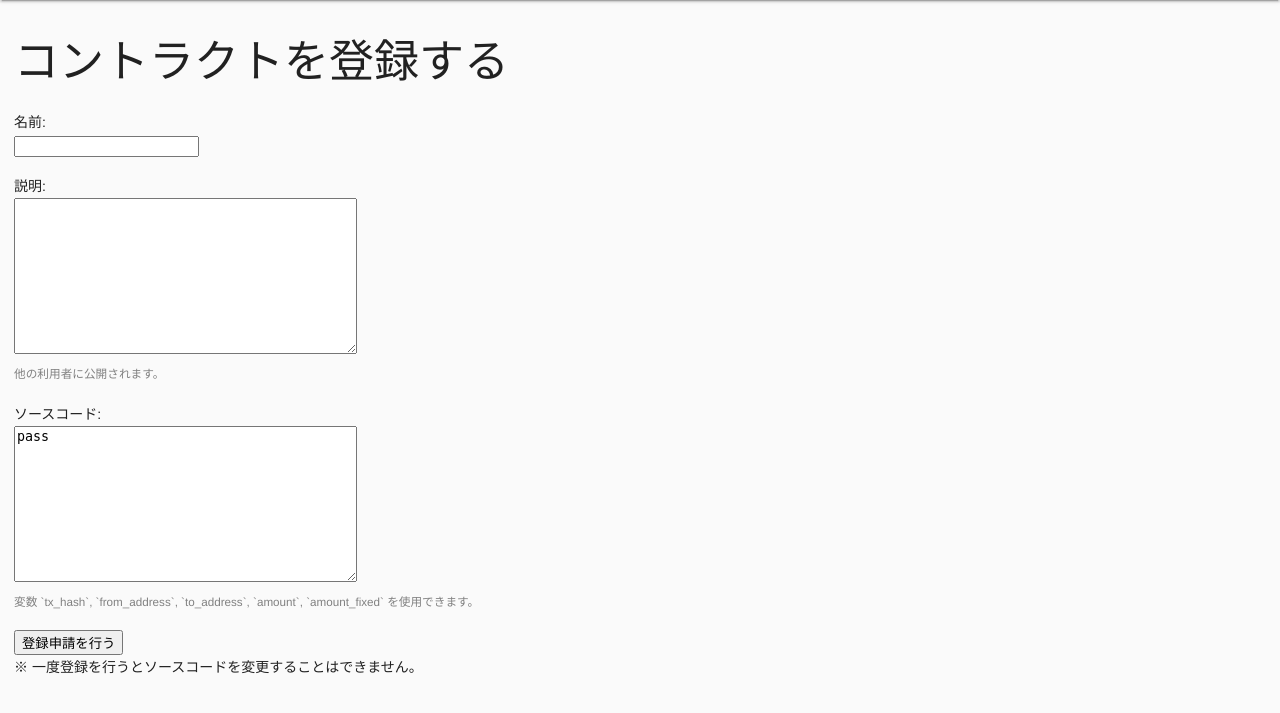
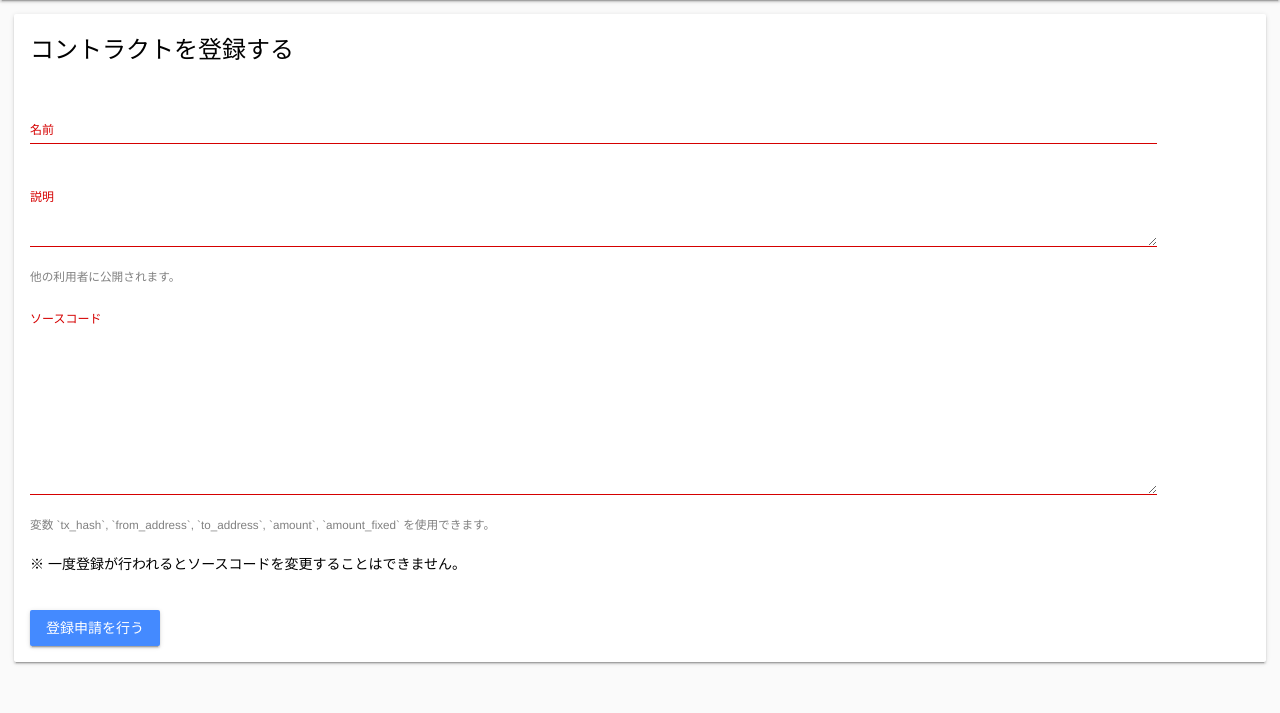
Before and after one commit to UTpay/UTpay, a Django app: page /accounts/mypage/contract/register/ in a window 1280 px wide. Shown: the part 64-777 px from the top of the page. Run offline with Django 3.2, Linux system fonts and the light colour scheme; the visitor is signed in with stand-in values (Sample User, id 1); parts of the project's set-up code (start-up, migrations or seed data) failed here and were passed over.

Commit message:
Update contract register page

```diff
--- a/accounts/forms.py
+++ b/accounts/forms.py
@@ -51,6 +51,21 @@ class SignUpForm(UserCreationForm):
         fields = ('username', 'first_name', 'last_name', 'email', 'password1', 'password2')
 
 class ContractForm(ModelForm):
+    name = forms.CharField(
+        label='名前',
+        widget=forms.TextInput(attrs={'class': 'mdl-textfield__input'}),
+    )
+    description = forms.CharField(
+        label='説明',
+        help_text='他の利用者に公開されます。',
+        widget=forms.Textarea(attrs={'class': 'mdl-textfield__input', 'rows': '3'}),
+    )
+    code = forms.CharField(
+        label='ソースコード',
+        help_text='変数 `tx_hash`, `from_address`, `to_address`, `amount`, `amount_fixed` を使用できます。',
+        widget=forms.Textarea(attrs={'class': 'mdl-textfield__input'}),
+    )
+
     class Meta:
         model = Contract
         fields = ['name', 'description', 'code']
--- a/accounts/templates/contract_register.html
+++ b/accounts/templates/contract_register.html
@@ -3,23 +3,30 @@
 {% block title %}{{ title }} - UTpay{% endblock %}
 
 {% block content %}
-  <h2>コントラクトを登録する</h2>
+<div class="mdl-card mdl-shadow--2dp">
+  <div class="mdl-card__title">
+    <h2 class="mdl-card__title-text">コントラクトを登録する</h2>
+  </div>
+  <div class="mdl-card__supporting-text">
     <form method="post">
       {% csrf_token %}
       {% for field in form %}
-      <p>
-        {{ field.label_tag }}<br>
+      <div class="mdl-textfield mdl-js-textfield mdl-textfield--floating-label">
         {{ field }}
+        <label class="mdl-textfield__label" for="{{ field.id_for_label }}">{{ field.label }}</label>
+      </div>
+      {% for error in field.errors %}
+      <p class="form-error">{{ error }}</p>
+      {% endfor %}
       {% if field.help_text %}
-          <br>
       <small style="color:grey">{{ field.help_text }}</small>
       {% endif %}
-        {% for error in field.errors %}
-          <p style="color:red">{{ error }}</p>
       {% endfor %}
-      </p>
-    {% endfor %}
-    <button type="submit">登録申請を行う</button>
+      <br><br>
+      <p>※ 一度登録が行われるとソースコードを変更することはできません。</p>
+      <br>
+      <button type="submit" class="mdl-button mdl-js-button mdl-button--raised mdl-button--accent">登録申請を行う</button>
     </form>
-  <p>※ 一度登録を行うとソースコードを変更することはできません。</p>
+  </div>
+</div>
 {% endblock %}
```
Lines whose indentation alone changed are shown as unchanged.
